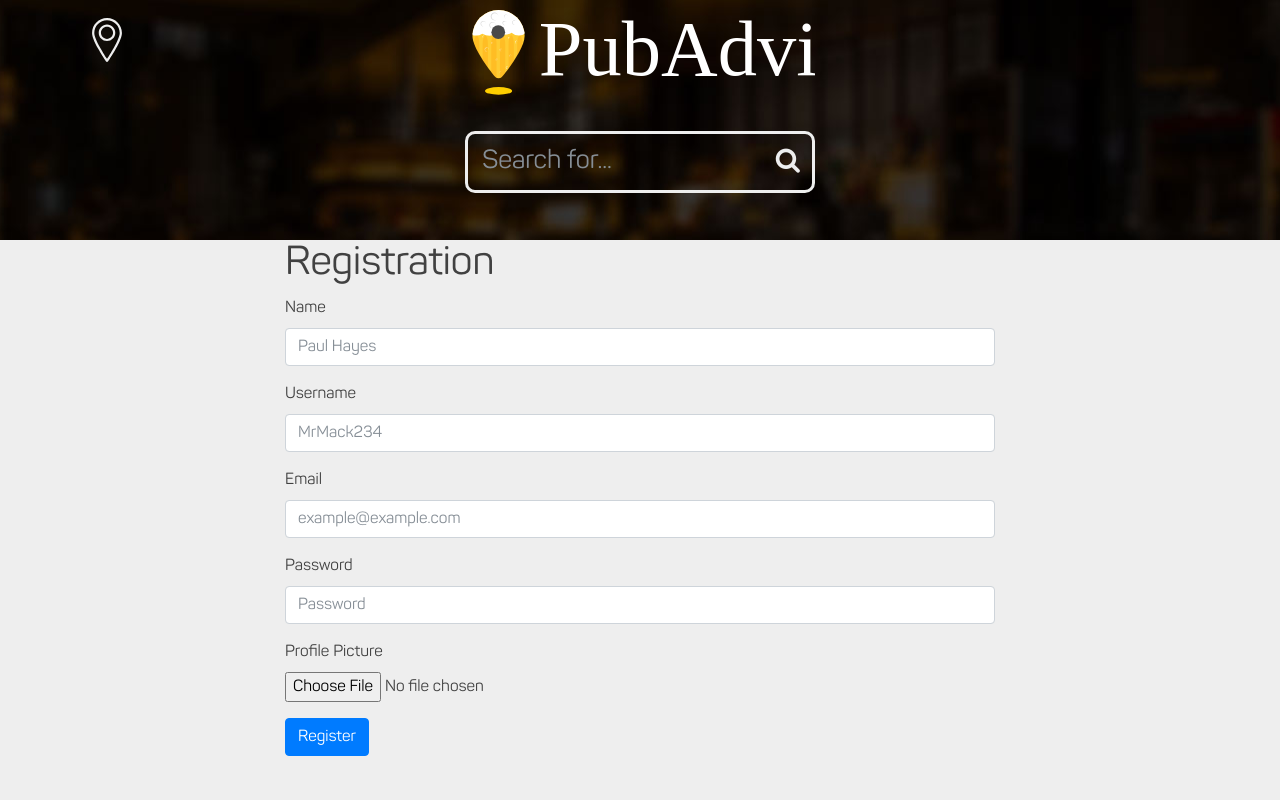
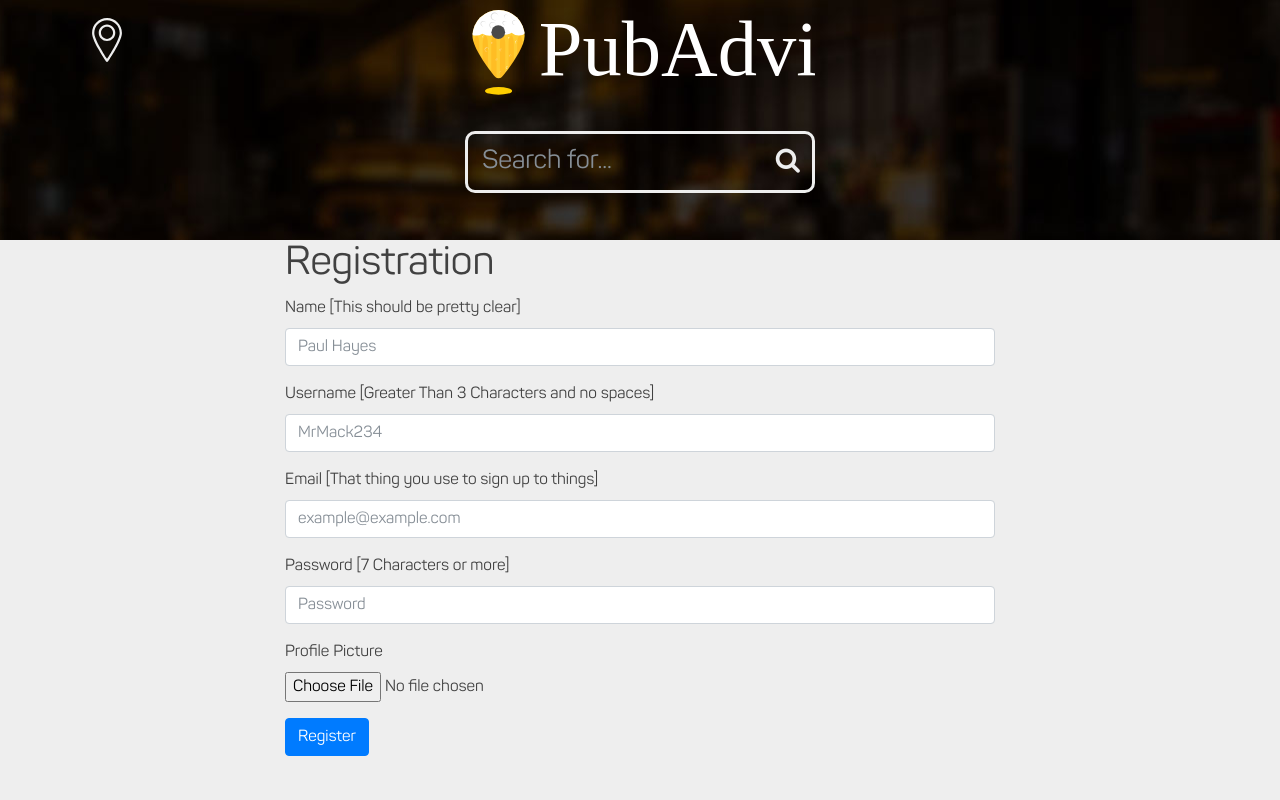
Before and after one commit to DanTheMinotaur/pubadvisor, a CodeIgniter app: page /pubadvisor/admin/register in a window 1280 px wide. Run offline with CodeIgniter, Linux system fonts and the light colour scheme; some libraries are stand-ins or nearby versions.

Commit message:
Added Validation for forms

```diff
--- a/application/views/admin/login.php
+++ b/application/views/admin/login.php
@@ -15,11 +15,11 @@ $this->load->view('includes/top');
         <?php echo form_open('admin/login') ?>
             <div class="form-group">
                 <label for="usernameLogIn">Username</label>
-                <input type="text" name="username" id="usernameLogIn" class="form-control" placeholder="MyCheeseGrater12">
+                <input type="text" name="username" id="usernameLogIn" class="form-control" placeholder="MyCheeseGrater12" required pattern="^\S{3,20}$">
             </div>
             <div class="form-group">
                 <label for="passwordLogIn">Password</label>
-                <input type="password" name="password" id="passwordLogIn" class="form-control" placeholder="Password1234">
+                <input type="password" name="password" id="passwordLogIn" class="form-control" placeholder="Password1234" required>
             </div>
             <div class="form-group">
                 <div class="col-sm-6" style="float: none;margin: 0 auto;">
--- a/application/views/admin/register.php
+++ b/application/views/admin/register.php
@@ -15,20 +15,20 @@
         <?php echo validation_errors(); ?>
         <?php echo form_open_multipart('admin/register') ?>
             <div class="form-group">
-                <label for="nameRegister">Name</label>
-                <input type="text" class="form-control" id="nameRegister" name="name" placeholder="Paul Hayes">
+                <label for="nameRegister">Name [This should be pretty clear]</label>
+                <input type="text" class="form-control" id="nameRegister" name="name" placeholder="Paul Hayes" required>
             </div>
             <div class="form-group">
-                <label for="usernameRegister">Username</label>
-                <input type="text" class="form-control" id="usernameRegister" name="username" placeholder="MrMack234">
+                <label for="usernameRegister">Username [Greater Than 3 Characters and no spaces]</label>
+                <input type="text" class="form-control" id="usernameRegister" name="username" placeholder="MrMack234" required pattern="^\S{3,20}$">
             </div>
             <div class="form-group">
-                <label for="emailResister">Email</label>
-                <input type="email" class="form-control" id="emailResister" name="email" placeholder="example@example.com">
+                <label for="emailResister">Email [That thing you use to sign up to things]</label>
+                <input type="email" class="form-control" id="emailResister" name="email" placeholder="example@example.com" required>
             </div>
             <div class="form-group">
-                <label for="passwordResister">Password</label>
-                <input type="password" class="form-control" id="passwordResister"  name="password" placeholder="Password">
+                <label for="passwordResister">Password [7 Characters or more]</label>
+                <input type="password" class="form-control" id="passwordResister"  name="password" placeholder="Password" required  pattern="^\S{7,20}$">
             </div>
             <div class="form-group">
                 <label for="ProfileImageRegister">Profile Picture</label>
```
